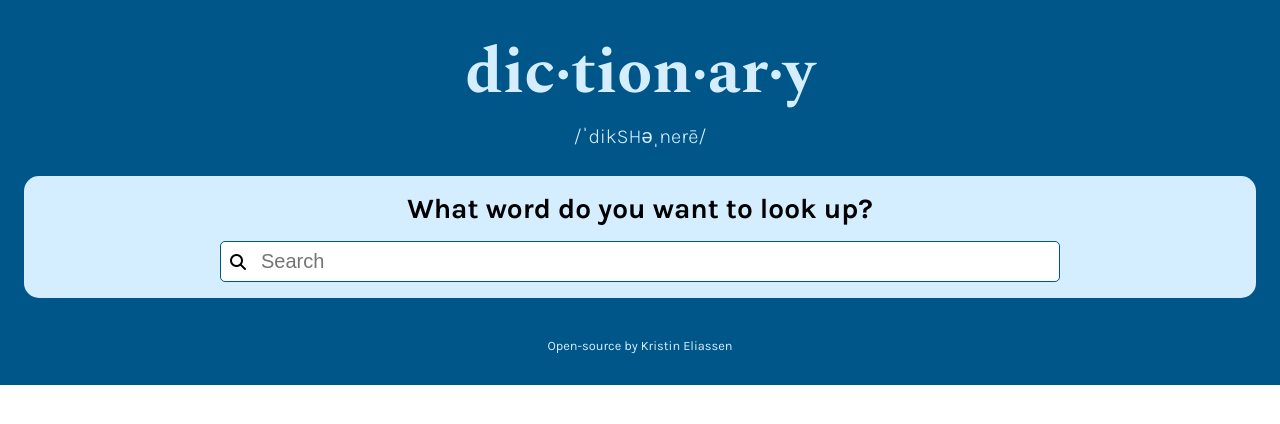
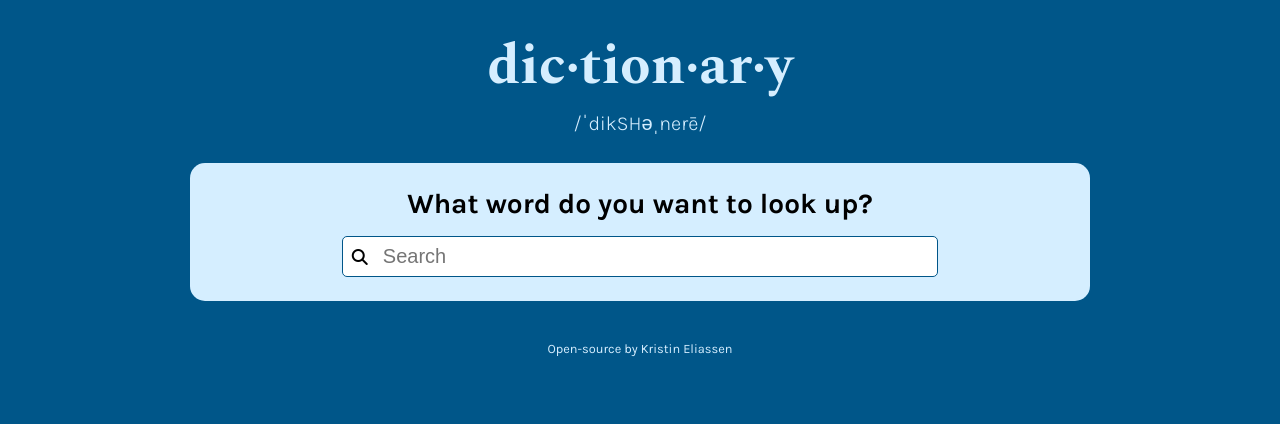
Before and after one commit to kriseliassen/dictionary-react, a React (Create React App) app: page / in a window 1280 px wide. Shown: the top 424 px of the page. Built offline with nearby package versions, Linux system fonts and the light colour scheme.

Commit message:
Changed :focus state styling

```diff
--- a/src/Dictionary.css
+++ b/src/Dictionary.css
@@ -1,6 +1,5 @@
 .Dictionary {
 	padding: 1.5rem;
-	background: var(--clr-dark);
 }
 
 /* TYPOGRAPHY */
@@ -12,7 +11,7 @@
 }
 
 .Dictionary .header-title {
-	font-size: 4rem;
+	font-size: 3.5rem;
 	font-family: var(--ff-header);
 }
 
@@ -32,7 +31,10 @@
 /* LAYOUT */
 
 .Dictionary .container {
-	padding: 1rem;
+	padding: 1.5rem;
+	max-width: 900px;
+	margin: 0 auto;
+	height: auto;
 	display: flex;
 	flex-direction: column;
 	background: var(--clr-light);
@@ -67,8 +69,8 @@
 	border-radius: 5px;
 }
 
-.Dictionary .search-field:hover,
 .Dictionary .search-field:focus {
-	outline: none;
-	border: 1.5px solid var(--clr-accent);
+	outline: 3px solid var(--clr-accent);
+	outline-offset: 5px;
+	border: 1px solid var(--clr-light);
 }
--- a/src/Meaning.css
+++ b/src/Meaning.css
@@ -1,6 +1,7 @@
 .Meaning .result-partOfSpeech {
 	font-size: 1.25rem;
 	margin: 0.75rem 0;
+	color: var(--clr-accent);
 }
 
 .Meaning .result-definition {
--- a/src/Meaning.js
+++ b/src/Meaning.js
@@ -11,12 +11,12 @@ export default function Meaning(props) {
 					<div key={index} className="result-definition">
 						{/* Definition(s) */}
 						<p className="definition">
-							{index + 1}. {definition.definition}
+							{index + 1}) {definition.definition}
 						</p>
 						{/* Example(s) */}
 						{definition.example ? (
 							<p className="result-example">
-								<strong>Example: </strong>
+								<strong>Used in a sentence: </strong>
 								{definition.example}
 							</p>
 						) : null}
--- a/src/Results.css
+++ b/src/Results.css
@@ -1,4 +1,4 @@
 .Results .result-name {
-	padding: 1rem 0;
+	margin: 1.5rem 0;
 	font-size: 3rem;
 }
--- a/src/index.css
+++ b/src/index.css
@@ -7,7 +7,7 @@
 
 	--clr-light: #d5eeff;
 	--clr-dark: #005689;
-	--clr-accent: #ff895d;
+	--clr-accent: #d46239;
 
 	--bs: 0.25em 0.25em 0.75em rgba(0, 0, 0, 0.25),
 		0.125em 0.125em 0.25em rgba(0, 0, 0, 0.15);
@@ -22,6 +22,8 @@
 }
 
 body {
+	width: 100%;
+	background: var(--clr-dark);
 	font-family: var(--ff-body);
 	font-size: var(--fs-body);
 	-webkit-font-smoothing: antialiased;
```
